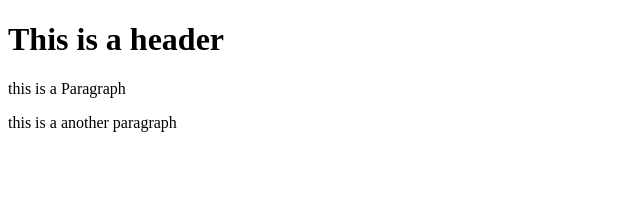
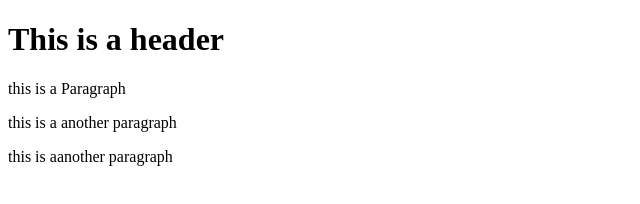
Before and after one commit to sonam-1990/git-test, a website: page index.html in a window 1280 px wide. Shown: the whole page, without its empty margins (0-640 px from the left). Drawn offline with Linux system fonts and the light colour scheme.

Commit message:
using NPM

```diff
--- a/index.html
+++ b/index.html
@@ -4,6 +4,7 @@
         <h1>This is a header</h1>
         <p>this is a Paragraph</p>
         <p>this is a another paragraph</p>
+        <p>this is aanother paragraph</p>
 
     </body>
 
```
Also changed, not shown: package.json (added, +24 -0 lines), 2 other files.
